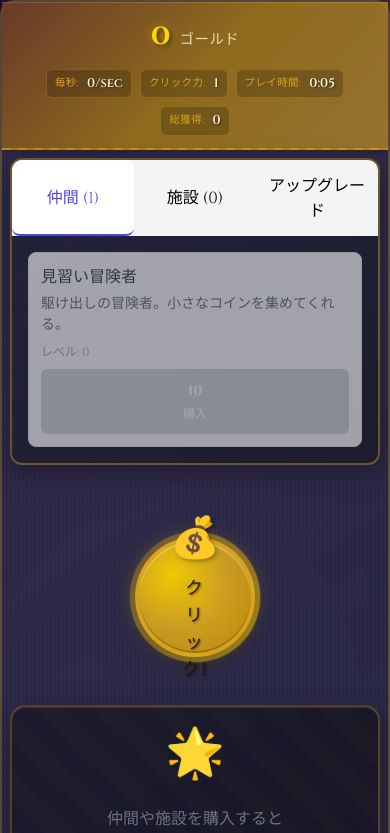
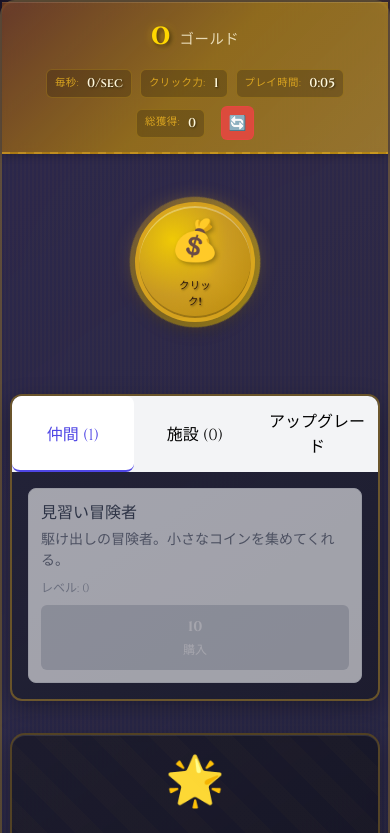
Before and after one commit to kekoyana/plusfantasy, a React (Vite) app: page / in a window 390 px wide. Shown: the top 833 px of the page. Built offline with nearby package versions, Linux system fonts and the light colour scheme.

Commit message:
リセット機能を追加した

```diff
--- a/src/App.css
+++ b/src/App.css
@@ -156,6 +156,99 @@ body {
   text-shadow: 1px 1px 2px rgba(0, 0, 0, 0.5);
 }
 
+/* Reset Button */
+.reset-button {
+  background: rgba(239, 68, 68, 0.8);
+  border: 1px solid rgba(239, 68, 68, 0.6);
+  border-radius: 6px;
+  color: white;
+  padding: 0.5rem;
+  font-size: 1rem;
+  cursor: pointer;
+  transition: all 0.2s;
+  margin-left: 1rem;
+}
+
+.reset-button:hover {
+  background: rgba(239, 68, 68, 1);
+  transform: translateY(-1px);
+}
+
+/* Reset Confirm Dialog */
+.reset-confirm-overlay {
+  position: fixed;
+  top: 0;
+  left: 0;
+  right: 0;
+  bottom: 0;
+  background: rgba(0, 0, 0, 0.7);
+  display: flex;
+  align-items: center;
+  justify-content: center;
+  z-index: 1000;
+}
+
+.reset-confirm-dialog {
+  background: linear-gradient(145deg, rgba(35, 35, 56, 0.95) 0%, rgba(28, 28, 45, 0.9) 100%);
+  border: 2px solid rgba(218, 165, 32, 0.4);
+  border-radius: 12px;
+  padding: 2rem;
+  max-width: 400px;
+  width: 90%;
+  text-align: center;
+  color: #e5ddd5;
+  box-shadow: 0 8px 25px rgba(0, 0, 0, 0.3);
+}
+
+.reset-confirm-dialog h3 {
+  margin: 0 0 1rem 0;
+  color: #ffd700;
+  font-family: 'Cinzel Decorative', serif;
+  font-size: 1.3rem;
+}
+
+.reset-confirm-dialog p {
+  margin: 0 0 1.5rem 0;
+  line-height: 1.5;
+  color: #daa520;
+}
+
+.reset-confirm-buttons {
+  display: flex;
+  gap: 1rem;
+  justify-content: center;
+}
+
+.confirm-button {
+  padding: 0.75rem 1.5rem;
+  border: none;
+  border-radius: 6px;
+  font-weight: 600;
+  cursor: pointer;
+  transition: all 0.2s;
+  min-width: 100px;
+}
+
+.confirm-button.danger {
+  background: linear-gradient(135deg, #ef4444, #dc2626);
+  color: white;
+}
+
+.confirm-button.danger:hover {
+  background: linear-gradient(135deg, #dc2626, #b91c1c);
+  transform: translateY(-1px);
+}
+
+.confirm-button.cancel {
+  background: linear-gradient(135deg, #6b7280, #4b5563);
+  color: white;
+}
+
+.confirm-button.cancel:hover {
+  background: linear-gradient(135deg, #4b5563, #374151);
+  transform: translateY(-1px);
+}
+
 /* Main Content */
 .main-content {
   display: flex;
@@ -164,16 +257,7 @@ body {
   padding: 1rem;
 }
 
-.game-area {
-  flex: 1;
-  display: flex;
-  flex-direction: column;
-  gap: 1rem;
-  min-height: 400px;
-}
-
 .click-section {
-  flex: 0 0 auto;
   display: flex;
   align-items: center;
   justify-content: center;
@@ -181,10 +265,30 @@ body {
 }
 
 .companion-section {
-  flex: 1;
   display: flex;
   align-items: center;
   justify-content: center;
+}
+
+/* デスクトップレイアウト */
+@media (min-width: 769px) {
+  .main-content {
+    flex-wrap: wrap;
+  }
+
+  .click-section {
+    flex: 1 1 60%;
+    min-height: 250px;
+  }
+
+  .companion-section {
+    flex: 1 1 60%;
+  }
+
+  .side-panel {
+    flex: 0 0 400px;
+    order: 3;
+  }
 }
 
 .side-panel {
@@ -273,10 +377,10 @@ body {
 }
 
 .click-button-label {
-  font-size: 1.1rem;
+  font-size: 0.9rem;
   font-weight: 700;
   text-transform: uppercase;
-  letter-spacing: 2px;
+  letter-spacing: 1px;
   text-shadow: 1px 1px 2px rgba(0, 0, 0, 0.5);
 }
 
@@ -564,16 +668,25 @@ body {
 @media (max-width: 768px) {
   .main-content {
     flex-direction: column;
+    flex-wrap: nowrap;
+  }
+
+  .click-section {
+    order: 1;
+    min-height: 200px;
+    flex: none;
   }
 
   .side-panel {
+    order: 2;
     flex: none;
-    order: -1;
-    margin-bottom: 1rem;
+    margin-top: 1rem;
   }
 
-  .game-area {
-    min-height: 300px;
+  .companion-section {
+    order: 3;
+    margin-top: 1rem;
+    flex: none;
   }
 
   .click-button {
@@ -584,6 +697,11 @@ body {
 
   .click-button-text {
     font-size: 3rem;
+  }
+
+  .click-button-label {
+    font-size: 0.75rem;
+    letter-spacing: 0.5px;
   }
 
   .header-content {
@@ -618,6 +736,12 @@ body {
     font-size: 0.8rem;
   }
 
+  .reset-button {
+    font-size: 0.9rem;
+    padding: 0.4rem;
+    margin-left: 0.5rem;
+  }
+
   .entity-item {
     padding: 0.75rem;
   }
@@ -643,6 +767,11 @@ body {
 
   .click-button-text {
     font-size: 2.5rem;
+  }
+
+  .click-button-label {
+    font-size: 0.65rem;
+    letter-spacing: 0.3px;
   }
 
   .entity-item {
--- a/src/App.tsx
+++ b/src/App.tsx
@@ -16,7 +16,8 @@ function App() {
     buyEntity,
     upgradeClickPower,
     addAutoGold,
-    addLog
+    addLog,
+    resetGame
   } = useGameState();
 
   const [upgradeEffect, setUpgradeEffect] = useState<{entityId: string; entityName: string} | null>(null);
@@ -45,10 +46,9 @@ function App() {
 
   return (
     <div className="app">
-      <Header player={gameState.player} />
+      <Header player={gameState.player} onResetGame={resetGame} />
 
       <main className="main-content">
-        <div className="game-area">
         <div className="click-section">
           <ClickButton
             clickPower={gameState.player.clickPower}
@@ -58,7 +58,6 @@ function App() {
 
         <div className="companion-section">
           <CompanionDisplay entities={gameState.entities} />
-          </div>
         </div>
 
         <div className="side-panel">
--- a/src/components/Header.tsx
+++ b/src/components/Header.tsx
@@ -4,9 +4,24 @@ import { formatNumber, formatGoldPerSecond, formatTime } from '../utils/formatti
 
 interface HeaderProps {
   player: PlayerState;
+  onResetGame: () => void;
 }
 
-export const Header: React.FC<HeaderProps> = ({ player }) => {
+export const Header: React.FC<HeaderProps> = ({ player, onResetGame }) => {
+  const [showConfirm, setShowConfirm] = React.useState(false);
+
+  const handleResetClick = () => {
+    setShowConfirm(true);
+  };
+
+  const handleConfirmReset = () => {
+    onResetGame();
+    setShowConfirm(false);
+  };
+
+  const handleCancelReset = () => {
+    setShowConfirm(false);
+  };
   return (
     <header className="game-header">
       <div className="header-content">
@@ -35,7 +50,38 @@ export const Header: React.FC<HeaderProps> = ({ player }) => {
             <span className="stat-label">総獲得:</span>
             <span className="stat-value">{formatNumber(player.totalGoldEarned)}</span>
           </div>
+
+          <button
+            className="reset-button"
+            onClick={handleResetClick}
+            title="ゲームをリセット"
+          >
+            🔄
+          </button>
         </div>
+
+        {showConfirm && (
+          <div className="reset-confirm-overlay">
+            <div className="reset-confirm-dialog">
+              <h3>ゲームリセット確認</h3>
+              <p>本当にゲームを最初からやり直しますか？<br />すべての進行状況が失われます。</p>
+              <div className="reset-confirm-buttons">
+                <button
+                  className="confirm-button danger"
+                  onClick={handleConfirmReset}
+                >
+                  リセットする
+                </button>
+                <button
+                  className="confirm-button cancel"
+                  onClick={handleCancelReset}
+                >
+                  キャンセル
+                </button>
+              </div>
+            </div>
+          </div>
+        )}
       </div>
     </header>
   );
--- a/src/hooks/useGameState.ts
+++ b/src/hooks/useGameState.ts
@@ -148,6 +148,11 @@ export function useGameState() {
     }));
   }, [setGameState]);
 
+  const resetGame = useCallback(() => {
+    setGameState(initialGameState);
+    addLog('ゲームをリセットしました。新しい冒険を始めましょう！', 'info');
+  }, [setGameState, addLog]);
+
   useEffect(() => {
     let lastUpdate = Date.now();
 
@@ -175,6 +180,7 @@ export function useGameState() {
     buyEntity,
     upgradeClickPower,
     addAutoGold,
-    addLog
+    addLog,
+    resetGame
   };
 }
```
Lines whose indentation alone changed are shown as unchanged.
